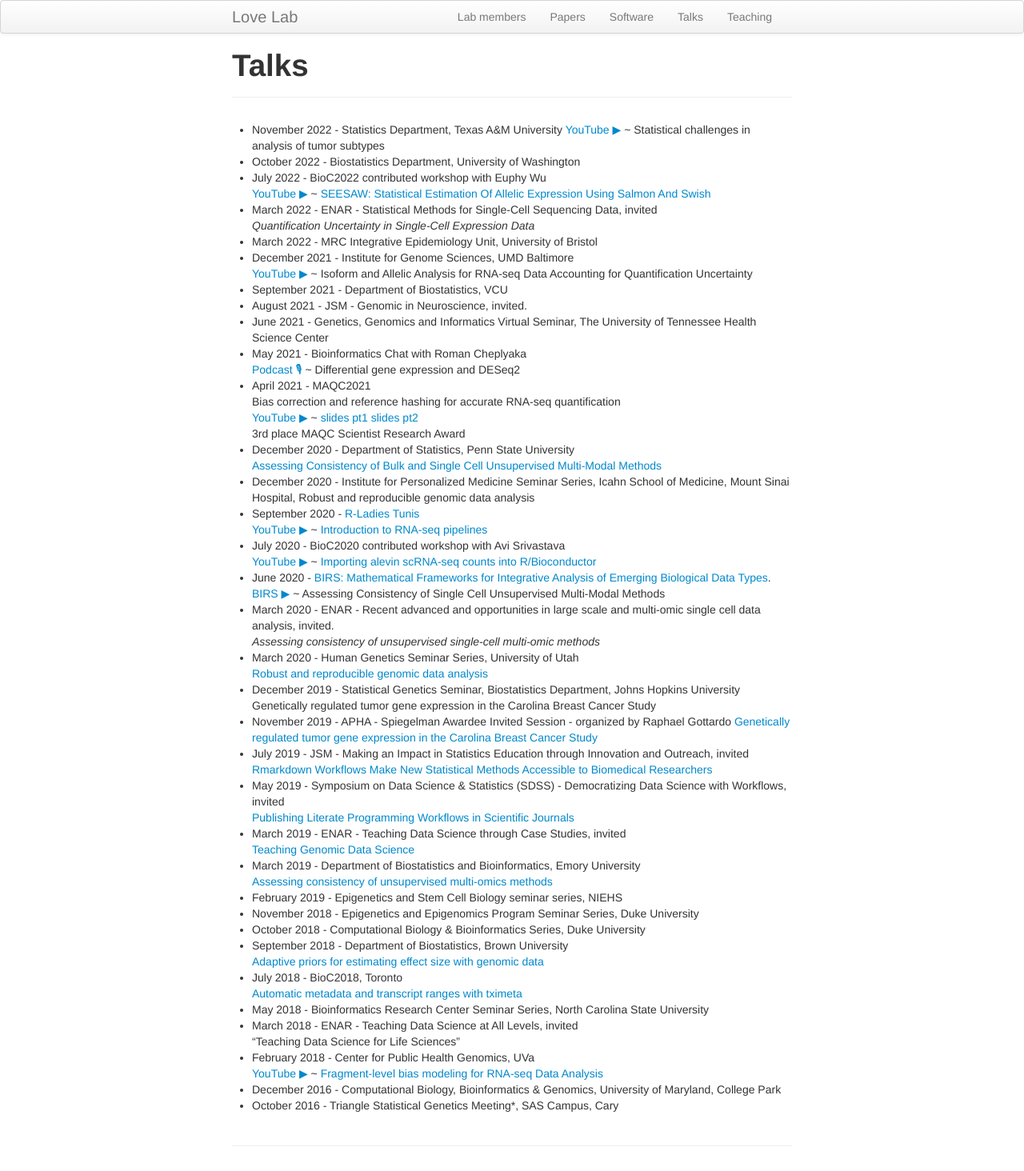
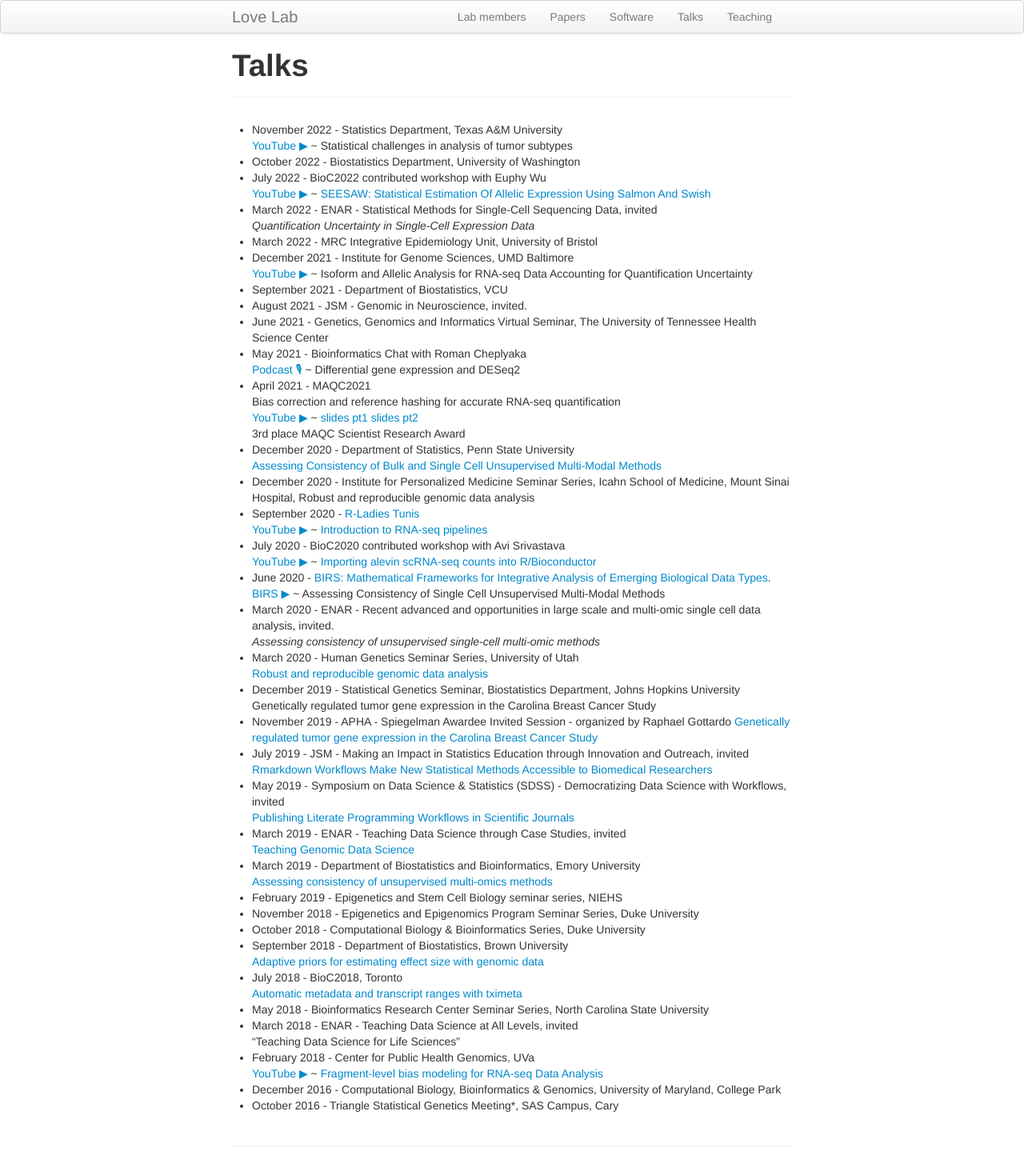
Before and after one commit to mikelove/mikelove.github.io, a Jekyll site: the page built from pages/talks.md, in a window 1280 px wide. Shown: the whole page at 80% size. Built offline with Jekyll 4.4.1, drawn with Linux system fonts in a browser that asks for light colours.

```diff
--- a/pages/talks.md
+++ b/pages/talks.md
@@ -3,14 +3,14 @@ layout: page
 title: "Talks"
 ---
 
-* November 2022 - Statistics Department, Texas A&M University
+* November 2022 - Statistics Department, Texas A&M University <br/>
   [YouTube ▶](https://www.youtube.com/watch?v=W1S3-im_1lk) ~
   Statistical challenges in analysis of tumor subtypes
 * October 2022 - Biostatistics Department, University of Washington
 * July 2022 - BioC2022 contributed workshop with Euphy Wu <br/>
   [YouTube ▶](https://www.youtube.com/watch?v=LGMvCRNwxb8) ~
   [SEESAW: Statistical Estimation Of Allelic Expression Using Salmon And Swish](https://mikelove.github.io/Bioc2022AllelicExpression)
-* March 2022 - ENAR - Statistical Methods for Single-Cell Sequencing Data, invited <br>
+* March 2022 - ENAR - Statistical Methods for Single-Cell Sequencing Data, invited <br/>
   *Quantification Uncertainty in Single-Cell Expression Data*
 * March 2022 - MRC Integrative Epidemiology Unit, University of Bristol
 * December 2021 - Institute for Genome Sciences, UMD Baltimore <br/>
```
